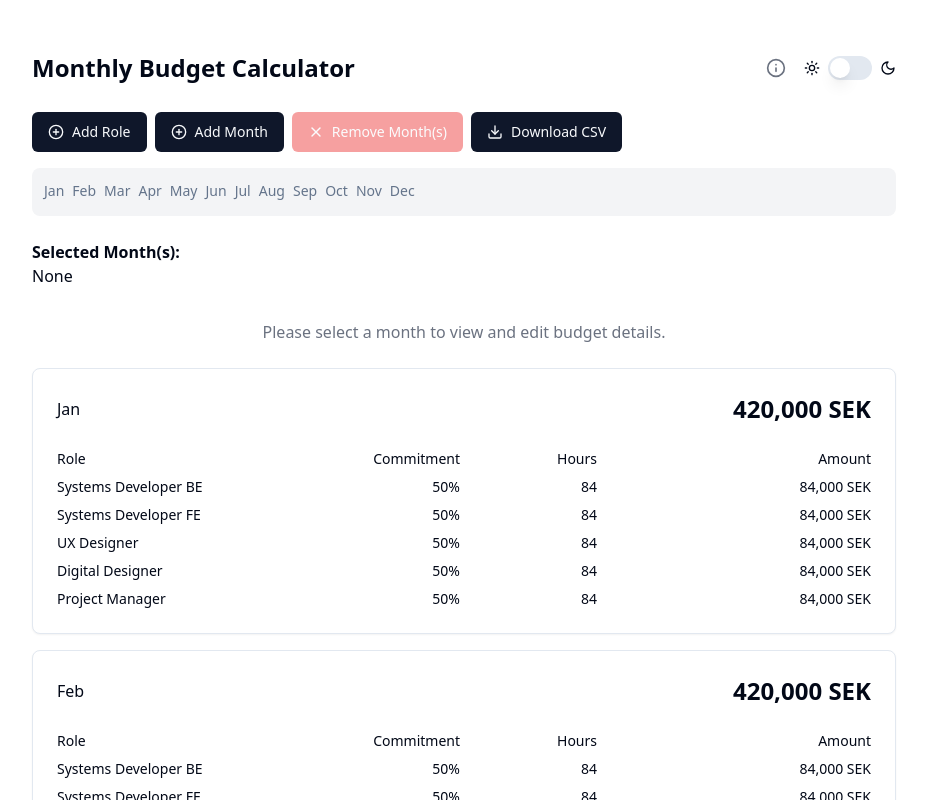
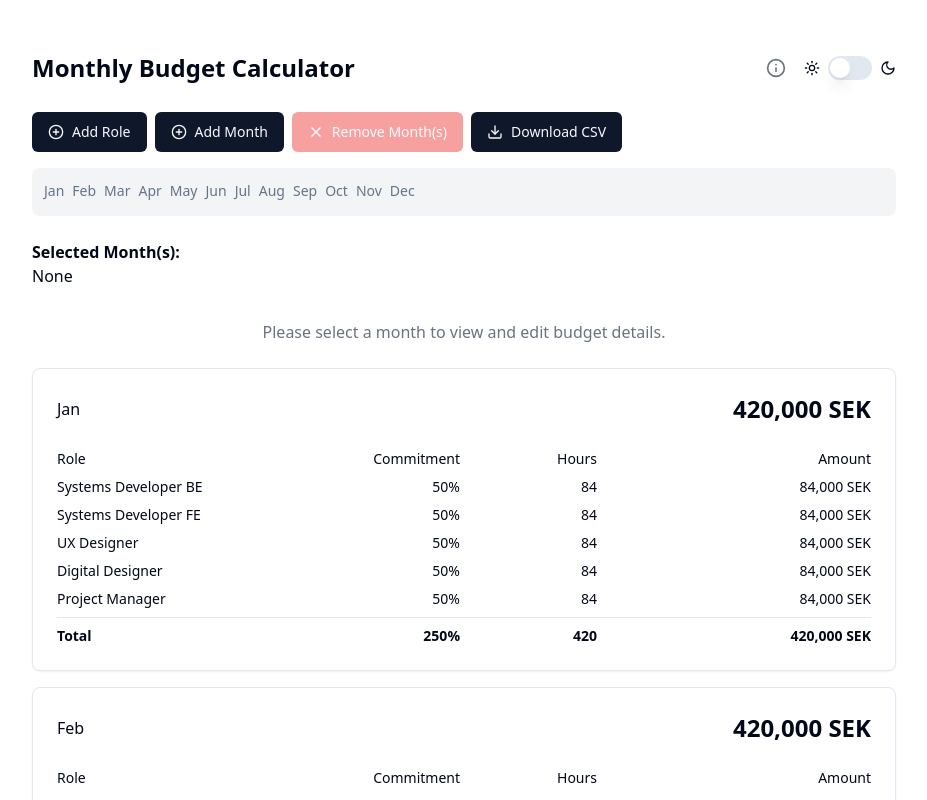
Before and after one commit to anders-brunoson/budget-calculator, a React (Vite) app: page / in a window 1280 px wide. Shown: the top 800 px of the page, without its empty margins (176-1103 px from the left). Built offline with nearby package versions, Linux system fonts and the light colour scheme.

Commit message:
Added Total row on cards

```diff
--- a/src/components/BudgetCalculator.jsx
+++ b/src/components/BudgetCalculator.jsx
@@ -525,6 +525,18 @@ const BudgetCalculator = () => {
                       <span className="col-span-4 text-right">{(breakdown[role.id] || 0).toLocaleString()} SEK</span>
                     </div>
                   ))}
+                  <div className="grid grid-cols-12 gap-2 text-sm font-bold pt-2 border-t">
+                    <span className="col-span-4 text-left">Total</span>
+                    <span className="col-span-2 text-right">
+                      {Object.values(commitments).reduce((sum, value) => sum + (value || 0), 0)}%
+                    </span>
+                    <span className="col-span-2 text-right">
+                      {Object.values(hours).reduce((sum, value) => sum + (value || 0), 0)}
+                    </span>
+                    <span className="col-span-4 text-right">
+                      {Object.values(breakdown).reduce((sum, value) => sum + (value || 0), 0).toLocaleString()} SEK
+                    </span>
+                  </div>
                 </div>
               </CardContent>
             )}
```
